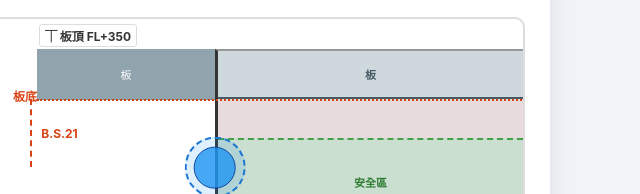
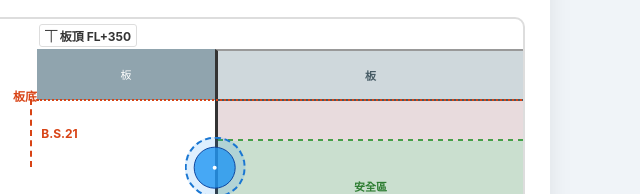
Before and after one commit to stark780803/height-caculator, a plain HTML site: page index.html in a window 1280 px wide. Both pictures are taken after a click on the button "⚡ 開始計算". Shown: the part 606-800 px from the top of the page, 640-1280 px from the left. Drawn offline with Linux system fonts and the light colour scheme.

Commit message:
Add files via upload

```diff
--- a/index.html
+++ b/index.html
@@ -3,9 +3,9 @@
 <head>
     <meta charset="UTF-8">
     <meta name="viewport" content="width=device-width, initial-scale=1.0, maximum-scale=1.0, user-scalable=no">
-    <title>少翔機電 - 穿樑高層計算機 V16.0</title>
+    <title>少翔機電 - 穿樑高層計算機 V17.4</title>
     <style>
-        /* --- 基礎設定 --- */
+        /* --- 全局設定 --- */
         body {
             font-family: -apple-system, BlinkMacSystemFont, "Segoe UI", Roboto, "Microsoft JhengHei", sans-serif;
             background-color: #f0f4f8;
@@ -22,9 +22,9 @@
             border-radius: 16px;
             box-shadow: 0 4px 25px rgba(0,0,0,0.08);
             width: 100%;
-            max-width: 600px; /* 手機預設寬度 */
+            max-width: 600px;
             box-sizing: border-box;
-            transition: max-width 0.3s ease; /* 讓寬度變化有動畫 */
+            transition: max-width 0.3s ease;
         }
 
         h2 {
@@ -36,21 +36,10 @@
             font-size: 1.5rem;
         }
 
-        /* --- 版面佈局系統 (Layout System) --- */
-        .layout-wrapper {
-            display: block; /* 手機預設單欄 */
-        }
+        /* --- Layout System --- */
+        .layout-wrapper { display: block; }
 
-        .left-panel-wrapper {
-            /* 操作區 */
-        }
-
-        .right-panel-wrapper {
-            /* 顯示區 */
-        }
-
-        /* --- 元件樣式 --- */
-        /* 模式切換 */
+        /* --- Components --- */
         .mode-switch {
             display: flex;
             background: #eceff1;
@@ -74,15 +63,8 @@
             box-shadow: 0 2px 4px rgba(0,0,0,0.1);
         }
 
-        /* 輸入網格 */
-        .input-grid {
-            display: grid;
-            grid-template-columns: 1fr 1fr;
-            gap: 15px;
-            margin-bottom: 15px;
-        }
+        .input-grid { display: grid; grid-template-columns: 1fr 1fr; gap: 15px; margin-bottom: 15px; }
 
-        /* 分區標題 */
         .group-header {
             grid-column: span 2;
             font-size: 0.95rem;
@@ -106,14 +88,12 @@
         input:focus, select:focus { border-color: #00897b; outline: none; }
         .drop-input { border-color: #ffb74d; background: #fff8e1; }
 
-        /* 升降板組合輸入 */
         .slab-adj-group { display: flex; gap: 5px; }
         .slab-adj-group select { width: 45%; background: #fff8e1; border-color: #ffb74d; }
         .slab-adj-group input { width: 55%; border-color: #ffb74d; background: #fff8e1;}
 
         .hidden { display: none !important; }
 
-        /* 計算按鈕 */
         .main-btn {
             width: 100%; padding: 15px; background-color: #00897b; color: white; border: none;
             border-radius: 10px; font-size: 1.1rem; font-weight: bold; cursor: pointer; margin-top: 10px;
@@ -122,10 +102,7 @@
         }
         .main-btn:active { transform: scale(0.98); }
 
-        /* 微調控制 (放在左側) */
-        .adjust-panel {
-            display: none; background: #fff3e0; padding: 15px; border-radius: 10px; margin-top: 20px; border: 1px solid #ffe0b2;
-        }
+        .adjust-panel { display: none; background: #fff3e0; padding: 15px; border-radius: 10px; margin-top: 20px; border: 1px solid #ffe0b2; }
         .adjust-grid { display: grid; grid-template-columns: 1fr 1fr; gap: 15px; }
         .adj-col { text-align: center; }
         .adj-col h4 { margin: 0 0 8px 0; font-size: 1rem; color: #444; }
@@ -140,16 +117,10 @@
         .btn-b.up { background: #ffe0b2; color: #e65100; }
         .btn-b.down { background: #ffcc80; color: #e65100; }
 
-        .offset-txt { font-size: 0.85rem; color: #666; font-weight: bold; margin-top: 5px;}
+        .offset-txt { font-size: 0.85rem; color: #666; font-weight: bold; margin-top: 5px; min-height: 1.2em;}
 
-        /* 結果表格 (放在右側) */
         .result-panel {
-            background: #e0f2f1;
-            border-radius: 10px;
-            margin-top: 20px; /* 手機版間距 */
-            display: none;
-            overflow: hidden;
-            border: 1px solid #b2dfdb;
+            background: #e0f2f1; border-radius: 10px; margin-top: 20px; display: none; overflow: hidden; border: 1px solid #b2dfdb;
         }
 
         .compare-table { width: 100%; border-collapse: collapse; }
@@ -161,34 +132,46 @@
 
         .status-box { padding: 12px; text-align: center; font-weight: bold; font-size: 1rem; margin-top: 0; }
 
-        /* 圖示區 (放在右側) */
+        /* 圖示區 */
         .diagram-box {
-            margin-top: 20px;
-            height: 400px;
-            position: relative;
-            border: 2px solid #ddd;
-            background: #fff;
-            display: none;
-            overflow: hidden;
-            border-radius: 10px;
-            padding-left: 0;
+            margin-top: 20px; height: 420px; position: relative;
+            border: 2px solid #ddd; background: #fff; display: none; overflow: hidden; border-radius: 10px;
+            padding-left: 0; margin-bottom: 20px;
         }
 
-        /* 繪圖元件樣式 */
         .beam-col {
             position: absolute; right: 0; top: 30px; width: 50%; display: flex; flex-direction: column;
             border-left: 3px solid #333; border-bottom: 3px solid #333; border-top: 2px solid #999;
             background: #eceff1; box-sizing: border-box;
         }
-        .zone { display: flex; align-items: center; justify-content: center; font-size: 11px; width: 100%; position: relative; }
-        .zone-slab { background: #cfd8dc; color: #455a64; font-weight: bold; border-bottom: 2px solid #455a64; z-index: 2; box-sizing: border-box;}
-        .zone-danger { background: rgba(198, 40, 40, 0.1); box-sizing: border-box;}
-        .zone-safe { background: rgba(67, 160, 71, 0.2); color: #2e7d32; font-weight: bold; border-top: 2px dashed #43a047; border-bottom: 2px dashed #43a047; z-index: 1; box-sizing: border-box;}
 
-        .sleeve-a { position: absolute; background: rgba(33, 150, 243, 0.15); border: 2px dashed #1976d2; border-radius: 50%; z-index: 5; left: 50%; transform: translate(-50%, -50%); transition: top 0.2s ease; }
-        .pipe-a { position: absolute; background: rgba(33, 150, 243, 0.8); border: 1px solid #0d47a1; border-radius: 50%; z-index: 10; left: 50%; top: 50%; transform: translate(-50%, -50%); }
-        .sleeve-b { position: absolute; background: rgba(255, 152, 0, 0.15); border: 2px dashed #f57c00; border-radius: 50%; z-index: 6; left: 65%; transform: translate(-50%, -50%); transition: top 0.2s ease; }
-        .pipe-b { position: absolute; background: rgba(255, 152, 0, 0.8); border: 1px solid #e65100; border-radius: 50%; z-index: 11; left: 50%; top: 50%; transform: translate(-50%, -50%); }
+        .abs-zone { position: absolute; left: 0; width: 100%; box-sizing: border-box; }
+        .zone-slab { background: #cfd8dc; color: #455a64; font-weight: bold; border-bottom: 2px solid #455a64; z-index: 2; display:flex; align-items:center; justify-content:center; font-size:11px;}
+        .zone-danger { background: rgba(198, 40, 40, 0.1); z-index: 1; }
+        .zone-safe {
+            background: rgba(67, 160, 71, 0.2);
+            color: #2e7d32; font-weight: bold;
+            z-index: 1;
+            display:flex; align-items:center; justify-content:center; font-size:11px;
+        }
+
+        .limit-line {
+            position: absolute; left: 0; width: 100%; height: 2px;
+            background-image: linear-gradient(to right, #43a047 50%, transparent 50%);
+            background-size: 10px 100%;
+            background-repeat: repeat-x;
+            z-index: 3;
+        }
+
+        /* 管子樣式 */
+        .sleeve-a { position: absolute; background: rgba(33, 150, 243, 0.15); border: 2px dashed #1976d2; border-radius: 50%; z-index: 10; left: 50%; transform: translate(-50%, -50%); transition: top 0.2s ease; }
+        .pipe-a { position: absolute; background: rgba(33, 150, 243, 0.8); border: 1px solid #0d47a1; border-radius: 50%; z-index: 15; left: 50%; top: 50%; transform: translate(-50%, -50%); }
+        .sleeve-b { position: absolute; background: rgba(255, 152, 0, 0.15); border: 2px dashed #f57c00; border-radius: 50%; z-index: 11; left: 65%; transform: translate(-50%, -50%); transition: top 0.2s ease; }
+        .pipe-b { position: absolute; background: rgba(255, 152, 0, 0.8); border: 1px solid #e65100; border-radius: 50%; z-index: 16; left: 50%; top: 50%; transform: translate(-50%, -50%); }
+
+        .center-dot {
+            position: absolute; top: 50%; left: 50%; width: 4px; height: 4px; background: #fff; border-radius: 50%; transform: translate(-50%, -50%); z-index: 20;
+        }
 
         .topping-visual { position: absolute; left: 130px; right: 50%; background: repeating-linear-gradient(45deg, #f0f0f0, #f0f0f0 5px, #e0e0e0 5px, #e0e0e0 10px); z-index: 1; border-bottom: 1px dashed #999; text-align: center; font-size: 10px; color: #666; display: flex; align-items: center; justify-content: center;}
         .slab-visual { position: absolute; left: 130px; right: 50%; background: #90a4ae; border-bottom: 1px solid #78909c; z-index: 2; color: #fff; font-size: 11px; display: flex; align-items: center; justify-content: center;}
@@ -201,31 +184,20 @@
         .dim-text-label { position: absolute; left: 2px; top: 50%; transform: translateY(-50%); background: rgba(255,255,255,0.95); padding: 1px 4px; font-size: 11px; font-weight: bold; color: #333; border: 1px solid #ccc; border-radius: 3px; white-space: nowrap; z-index: 20;}
         .fl-top-label { position: absolute; top: 5px; left: 132px; font-size: 12px; color: #333; font-weight: bold; z-index: 20; background: rgba(255,255,255,0.8); padding: 2px 5px; border-radius: 3px; border: 1px solid #ddd; }
 
+        .bs-target-dot { position: absolute; width: 6px; height: 6px; background: #d84315; border-radius: 50%; left: -2px; bottom: -3px; z-index: 30; }
+
         .footer { text-align: center; margin-top: 20px; color: #90a4ae; font-size: 0.85rem; padding-bottom: 5px; letter-spacing: 0.5px; width: 100%; grid-column: span 2;}
 
-        /* --- 💻 電腦版 RWD 關鍵魔法 --- */
+        /* --- 💻 電腦版 RWD --- */
         @media (min-width: 900px) {
-            .container {
-                max-width: 1100px; /* 變寬 */
-            }
-
-            .layout-wrapper {
-                display: grid;
-                grid-template-columns: 400px 1fr; /* 左邊固定400px，右邊自動填滿 */
-                gap: 30px;
-                align-items: start; /* 頂部對齊 */
-            }
-
-            /* 強制右側顯示區在計算前佔位，避免跑版 */
-            .right-panel-wrapper {
-                min-height: 100px;
-            }
-
-            .result-panel { margin-top: 0; } /* 移除電腦版多餘的上方間距 */
-            .diagram-box { height: 500px; } /* 電腦版圖可以再高一點 */
+            .container { max-width: 1100px; }
+            .layout-wrapper { display: grid; grid-template-columns: 400px 1fr; gap: 30px; align-items: start; }
+            .right-panel-wrapper { min-height: 100px; }
+            .result-panel { margin-top: 0; }
+            .diagram-box { height: 500px; }
         }
 
-        /* --- 📱 手機版微調 --- */
+        /* --- 📱 手機版 RWD --- */
         @media (max-width: 480px) {
             .input-grid { grid-template-columns: 1fr; gap: 8px; }
             .compare-table td, .compare-table th { padding: 6px; font-size: 0.9rem; }
@@ -311,7 +283,7 @@
                     <label>本管尺寸 (內徑)</label>
                     <select id="pipeB">
                         <option value="2">1/2" (2cm)</option>
-                        <option value="3" selected>3/4" (3cm)</option>
+                        <option value="3">3/4" (3cm)</option>
                         <option value="4">1" (4cm)</option>
                         <option value="5">1-1/2" (5cm)</option>
                         <option value="6">2" (6cm)</option>
@@ -468,7 +440,6 @@
             else el.classList.remove('hidden');
         });
 
-        // 切換模式時清空，但不隱藏容器本身，保持佈局
         document.getElementById('resultPanel').style.display = 'none';
         document.getElementById('diagram').style.display = 'none';
         document.getElementById('adjustPanel').style.display = 'none';
@@ -483,13 +454,54 @@
     }
 
     function adjustOffset(pipe, delta) {
+        // 新增：預判邏輯 - 若下移會超出安全下限，則不執行
+        var H = Number(document.getElementById('floorHeight').value);
+        var D = Number(document.getElementById('beamDepth').value);
+        var T = Number(document.getElementById('slabThick').value);
+        var dropVal = Number(document.getElementById('slabDrop').value);
+        var dropType = document.getElementById('dropType').value;
+        if(dropVal < 0) dropVal = 0;
+        var offsetVal = (dropType === 'drop') ? dropVal : -dropVal;
+
+        var SA = Number(document.getElementById('sleeveA').value);
+        var SB = Number(document.getElementById('sleeveB').value);
+
+        // 計算安全下限
+        var oneThird = Math.ceil(D / 3);
+        var safeBotFL = H - (oneThird * 2); // 安全區底部高程
+
+        // 計算物理上限
+        var safeTopFL = H - oneThird;
+        var slabBotFL = H - T - offsetVal;
+        var limitTop = Math.min(safeTopFL, slabBotFL);
+
+        var currentOffset, sleeveDia;
         if (pipe === 'A') {
-            if (g_offsetA + delta < 0) g_offsetA = 0;
-            else g_offsetA += delta;
+            currentOffset = g_offsetA;
+            sleeveDia = SA;
         } else {
-            if (g_offsetB + delta < 0) g_offsetB = 0;
-            else g_offsetB += delta;
+            currentOffset = g_offsetB;
+            sleeveDia = SB;
         }
+
+        var newOffset = currentOffset + delta;
+
+        // 檢查上界
+        if (newOffset < 0) newOffset = 0;
+
+        // 檢查下界：如果這次移動會導致 套管底 < 安全區底，且是按下移 (delta > 0)，則禁止
+        // Pipe Bottom FL = (limitTop - newOffset) - sleeveDia
+        var nextBotFL = (limitTop - newOffset) - sleeveDia;
+
+        if (nextBotFL < safeBotFL && delta > 0) {
+            // 阻擋操作，不更新 offset
+            return;
+        }
+
+        // 通過檢查，更新變數
+        if (pipe === 'A') g_offsetA = newOffset;
+        else g_offsetB = newOffset;
+
         runUpdate();
     }
 
@@ -532,7 +544,8 @@
             var bsCenA = slabBotFL - sCenA;
             var bsBotA = slabBotFL - sBotA;
 
-            var isCollide = false;
+            var isUnsafeA = false;
+            var isUnsafeB = false;
             var statusMsg = "✅ 安全 Pass";
             var statusColor = "#2e7d32";
             var statusBg = "#e8f5e9";
@@ -596,8 +609,16 @@
                 }
             }
 
-            // UI 更新
-            document.getElementById('offsetA').innerText = (g_offsetA===0) ? "貼齊上限" : "降 " + g_offsetA + "cm";
+            // UI 更新: 增加是否到達下限的提示
+            var limitReachedA = (sBotA <= safeBotFL); // 其實是 ==，但用 <= 保險
+            var txtA = (g_offsetA===0) ? "貼齊上限" : "降 " + g_offsetA + "cm";
+            if (limitReachedA) txtA += " <span style='color:#c62828'>(已達安全下限)</span>";
+            document.getElementById('offsetA').innerHTML = txtA;
+
+            var limitReachedB = (sBotB <= safeBotFL);
+            var txtB = (g_offsetB===0) ? "貼齊上限" : "降 " + g_offsetB + "cm";
+            if (currentMode === 'dual' && limitReachedB) txtB += " <span style='color:#c62828'>(已達安全下限)</span>";
+            document.getElementById('offsetB').innerHTML = txtB;
 
             document.getElementById('resBsTopA').innerText = Math.round(bsTopA) + " cm";
             document.getElementById('resBsCenA').innerText = Math.round(bsCenA) + " cm";
@@ -608,7 +629,6 @@
             document.getElementById('resBotA').innerText = Math.round(pBotA);
 
             if (currentMode === 'dual') {
-                document.getElementById('offsetB').innerText = (g_offsetB===0) ? "貼齊上限" : "降 " + g_offsetB + "cm";
 
                 document.getElementById('resBsTopB').innerText = Math.round(bsTopB) + " cm";
                 document.getElementById('resBsCenB').innerText = Math.round(bsCenB) + " cm";
@@ -644,7 +664,7 @@
             document.getElementById('resultPanel').style.display = 'block';
             document.getElementById('diagram').style.display = 'block';
 
-            drawDiagram(D, T, offsetVal, SA, PA, SB, PB, bsCenA, bsCenB, isCollide, oneThird);
+            drawDiagram(D, T, offsetVal, SA, PA, SB, PB, bsCenA, bsCenB, isUnsafeA, isUnsafeB, oneThird);
 
         } catch(e) {
             console.error(e);
@@ -652,7 +672,7 @@
         }
     }
 
-    function drawDiagram(D, T, offsetVal, SA, PA, SB, PB, bsA, bsB, isCollide, oneThirdVal) {
+    function drawDiagram(D, T, offsetVal, SA, PA, SB, PB, bsA, bsB, isUnsafeA, isUnsafeB, oneThirdVal) {
         var wrapper = document.getElementById('beamVisual');
         wrapper.innerHTML = '';
         var leftStruct = document.getElementById('leftStructure');
@@ -676,28 +696,45 @@
 
         // 結構
         var slabDiv = document.createElement('div');
-        slabDiv.className = 'zone zone-slab';
+        slabDiv.className = 'abs-zone zone-slab';
         slabDiv.style.height = slabPx + 'px';
+        slabDiv.style.top = '0px';
         slabDiv.innerText = "板";
         wrapper.appendChild(slabDiv);
 
         var topDangerH = oneThirdVal - T;
         if (topDangerH > 0) {
-            var dangerTop = document.createElement('div');
-            dangerTop.className = 'zone zone-danger';
-            dangerTop.style.height = (topDangerH * scale) + 'px';
-            wrapper.appendChild(dangerTop);
+            var divDangerTop = document.createElement('div');
+            divDangerTop.className = 'abs-zone zone-danger';
+            divDangerTop.style.top = '0px';
+            divDangerTop.style.height = oneThirdPx + 'px';
+            wrapper.appendChild(divDangerTop);
         }
 
-        var safeDiv = document.createElement('div');
-        safeDiv.className = 'zone zone-safe';
-        safeDiv.style.height = oneThirdPx + 'px';
-        safeDiv.innerText = "安全區";
-        wrapper.appendChild(safeDiv);
-        var dangerBot = document.createElement('div');
-        dangerBot.className = 'zone zone-danger';
-        dangerBot.style.height = oneThirdPx + 'px';
-        wrapper.appendChild(dangerBot);
+        var divSafe = document.createElement('div');
+        divSafe.className = 'abs-zone zone-safe';
+        divSafe.style.top = oneThirdPx + 'px';
+        divSafe.style.height = oneThirdPx + 'px';
+        divSafe.innerText = "安全區";
+        wrapper.appendChild(divSafe);
+
+        // 安全區界線
+        var lineTop = document.createElement('div');
+        lineTop.className = 'limit-line';
+        lineTop.style.top = (oneThirdPx - 2) + 'px';
+        wrapper.appendChild(lineTop);
+
+        var twoThirdPx = oneThirdPx * 2;
+        var lineBot = document.createElement('div');
+        lineBot.className = 'limit-line';
+        lineBot.style.top = twoThirdPx + 'px';
+        wrapper.appendChild(lineBot);
+
+        var divDangerBot = document.createElement('div');
+        divDangerBot.className = 'abs-zone zone-danger';
+        divDangerBot.style.top = twoThirdPx + 'px';
+        divDangerBot.style.height = oneThirdPx + 'px';
+        wrapper.appendChild(divDangerBot);
 
         // 左側結構
         if (offsetVal > 0) {
@@ -760,11 +797,29 @@
         divSA.style.top = centerAPx + 'px';
         divSA.style.left = (currentMode === 'single') ? '50%' : '35%';
 
+        // 管 A 顏色控制
+        if (isUnsafeA) {
+            divSA.style.borderColor = '#c62828';
+            divSA.style.backgroundColor = 'rgba(198, 40, 40, 0.4)';
+        }
+
         var divPA = document.createElement('div');
         divPA.className = 'pipe-a';
         divPA.style.width = pipeAPx + 'px';
         divPA.style.height = pipeAPx + 'px';
+
+        // 本管A也變紅
+        if (isUnsafeA) {
+            divPA.style.borderColor = '#b71c1c';
+            divPA.style.backgroundColor = 'rgba(211, 47, 47, 0.9)';
+        }
+
         divSA.appendChild(divPA);
+
+        var dotA = document.createElement('div');
+        dotA.className = 'center-dot';
+        divSA.appendChild(dotA);
+
         document.getElementById('diagram').appendChild(divSA);
 
         if (centerAPx > bsLineTop) {
@@ -784,16 +839,29 @@
             divSB.style.top = centerBPx + 'px';
             divSB.style.left = '65%';
 
+            if (isUnsafeB) {
+                divSB.style.borderColor = '#c62828';
+                divSB.style.backgroundColor = 'rgba(198, 40, 40, 0.4)';
+            }
+
             var divPB = document.createElement('div');
             divPB.className = 'pipe-b';
             divPB.style.width = pipeBPx + 'px';
             divPB.style.height = pipeBPx + 'px';
+
+            if (isUnsafeB) {
+                divPB.style.borderColor = '#b71c1c';
+                divPB.style.backgroundColor = 'rgba(211, 47, 47, 0.9)';
+            }
+
             divSB.appendChild(divPB);
+
+            var dotB = document.createElement('div');
+            dotB.className = 'center-dot';
+            divSB.appendChild(dotB);
+
             document.getElementById('diagram').appendChild(divSB);
 
-            if (isCollide) {
-                // 移除碰撞紅底
-            }
             if (centerBPx > bsLineTop) {
                 var lineB = createBsLine(bsLineTop, centerBPx, bsB, '85%', true);
                 bsLayer.appendChild(lineB);
```
